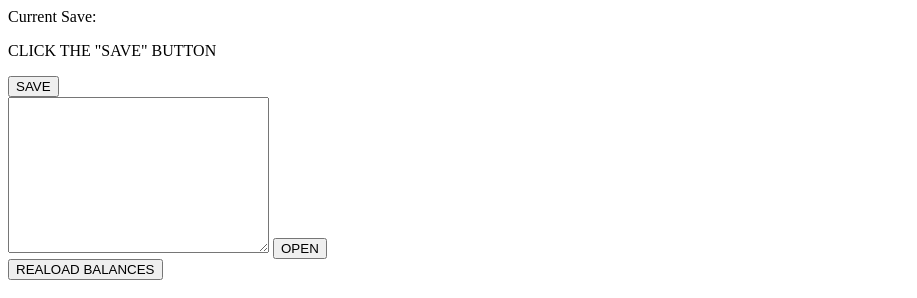
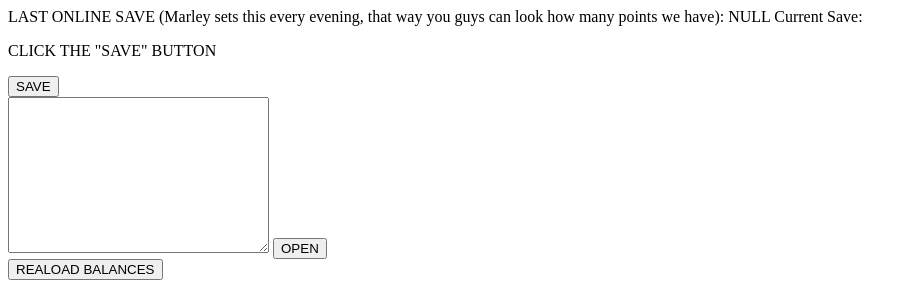
Before and after one commit to codewithmarley/PointCHAIN, a plain HTML site: page index.html in a window 1280 px wide. Shown: the top 298 px of the page, without its empty margins (0-917 px from the left). Drawn offline with Linux system fonts and the light colour scheme.

Commit message:
Update index.html

```diff
--- a/index.html
+++ b/index.html
@@ -18,6 +18,8 @@
 <body>
     <script src="./blockchain.js"></script>
     <script src="./chainCode.js"></script>
+    LAST ONLINE SAVE (Marley sets this every evening, that way you guys can look how many points we have):
+    NULL
     Current Save: <p id="save">CLICK THE "SAVE" BUTTON</p>
     <button onclick="save()">SAVE</button>
     <br>
```
